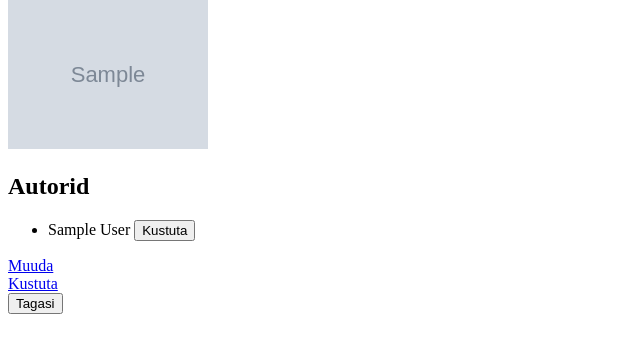
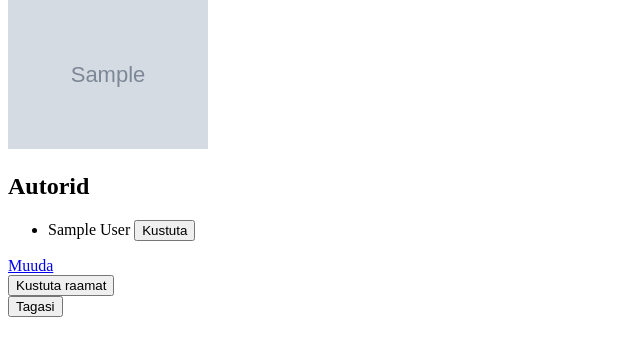
Before and after one commit to Sorel-Haller/ta24-books, a PHP site: page /book.php?id=1 in a window 1280 px wide. Shown: the part 298-660 px from the top of the page, without its empty margins (0-640 px from the left). Run offline with PHP 8.4, Linux system fonts and the light colour scheme; tables that the repository leaves empty or names only in its code hold one stand-in row (values such as "Sample post"); grey boxes marked "Sample" are stand-in pictures.

Commit message:
delete button

```diff
--- a/book.php
+++ b/book.php
@@ -134,10 +134,10 @@ $authors = $stmt->fetchAll();
     </ul>
     <a href="./edit.php?id"<?php $id; ?> >Muuda</a>
     <br>
-    <a href="./delete.php?id" <?php $id; ?> >Kustuta</a>
-
+    <!-- Delete Book Form -->
     <form action="./delete.php" method="POST" >
-
+            <input type="hidden" name="id" value="<?= $id; ?>">
+            <button type="submit" name="action" value="delete" onclick="return confirm('Oled kindel, et tahad kustutada?');">Kustuta raamat</button>
     </form>
 
 
```
